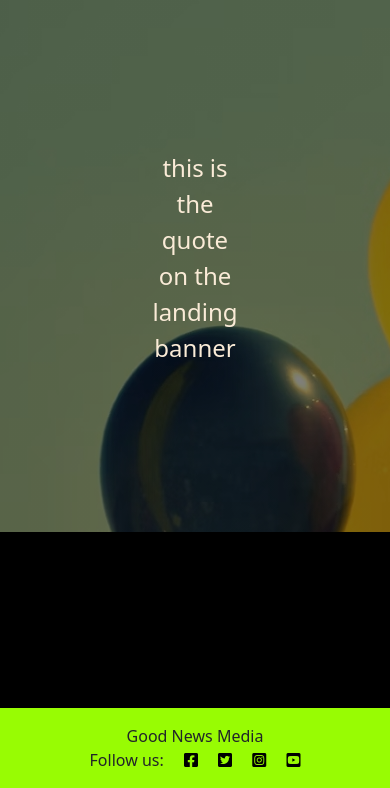
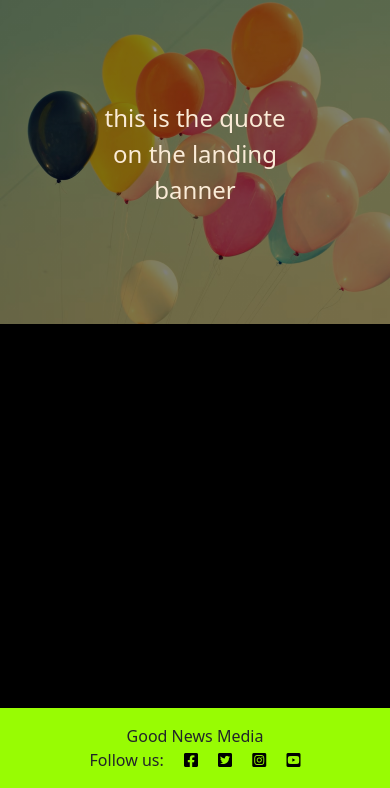
Before and after one commit to FernVR/GoodNewsBlog, a Django app: page / in a window 390 px wide. Shown: the part 56-844 px from the top of the page. Run offline with Django 4.2, Linux system fonts and the light colour scheme; data that the repository does not hold is empty.

Commit message:
add media query for bg landing img on smaller screens

```diff
--- a/static/css/style.css
+++ b/static/css/style.css
@@ -189,3 +189,13 @@ body {
 .approval {
     color: rgb(222, 146, 168);
 }
+
+
+/* ----------------------------------------------------- Media Queries */
+
+@media screen and (max-width: 450px) {
+    .landing-banner {
+        background-image: linear-gradient(rgba(0, 0, 0, 0.50), rgba(0, 0, 0, 0.50)), url(../images/bg-landing-draft-small-screen.png);
+        padding: 100px;
+    }
+}
```
Also changed, not shown: static/images/bg-landing-draft-small-screen.png (added).
